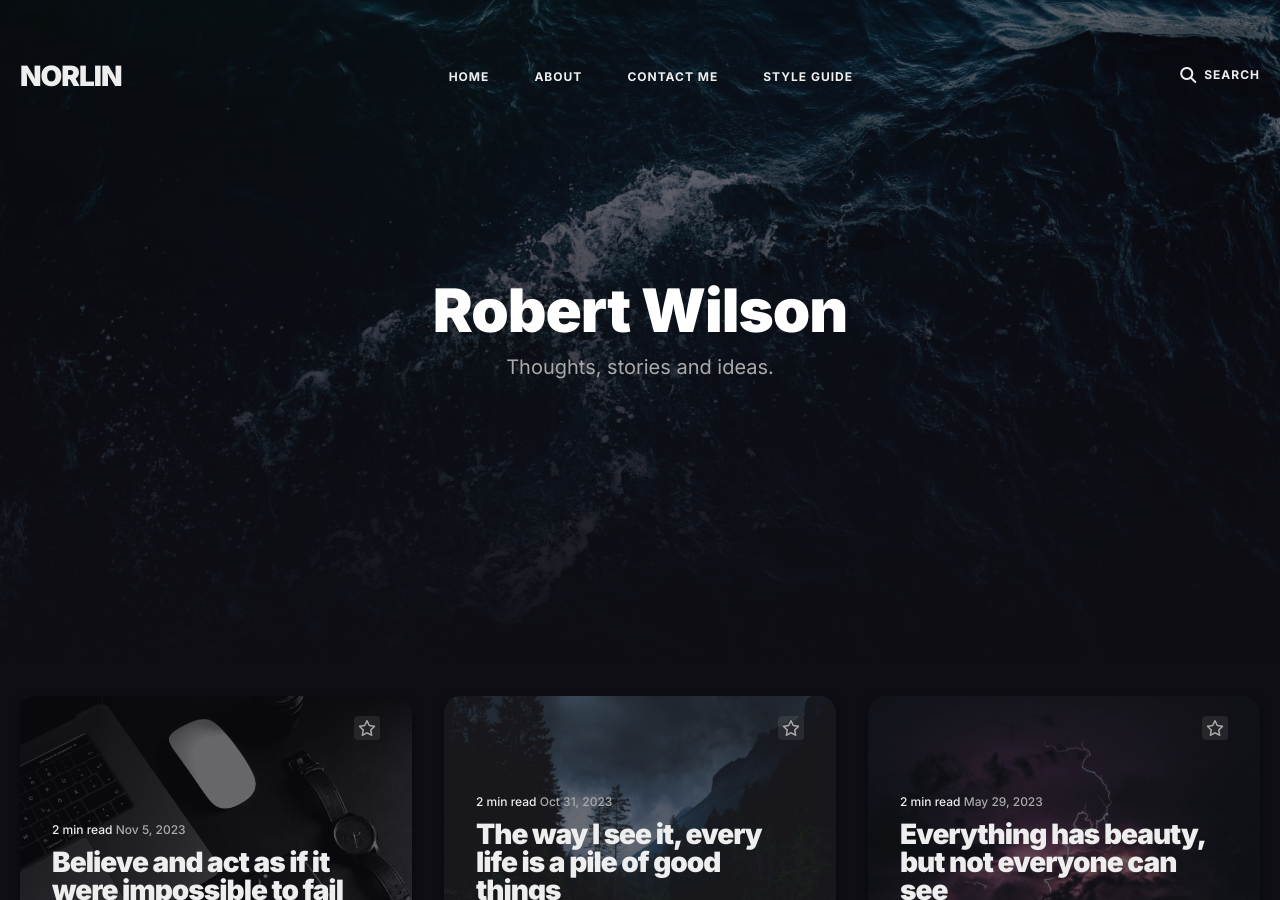
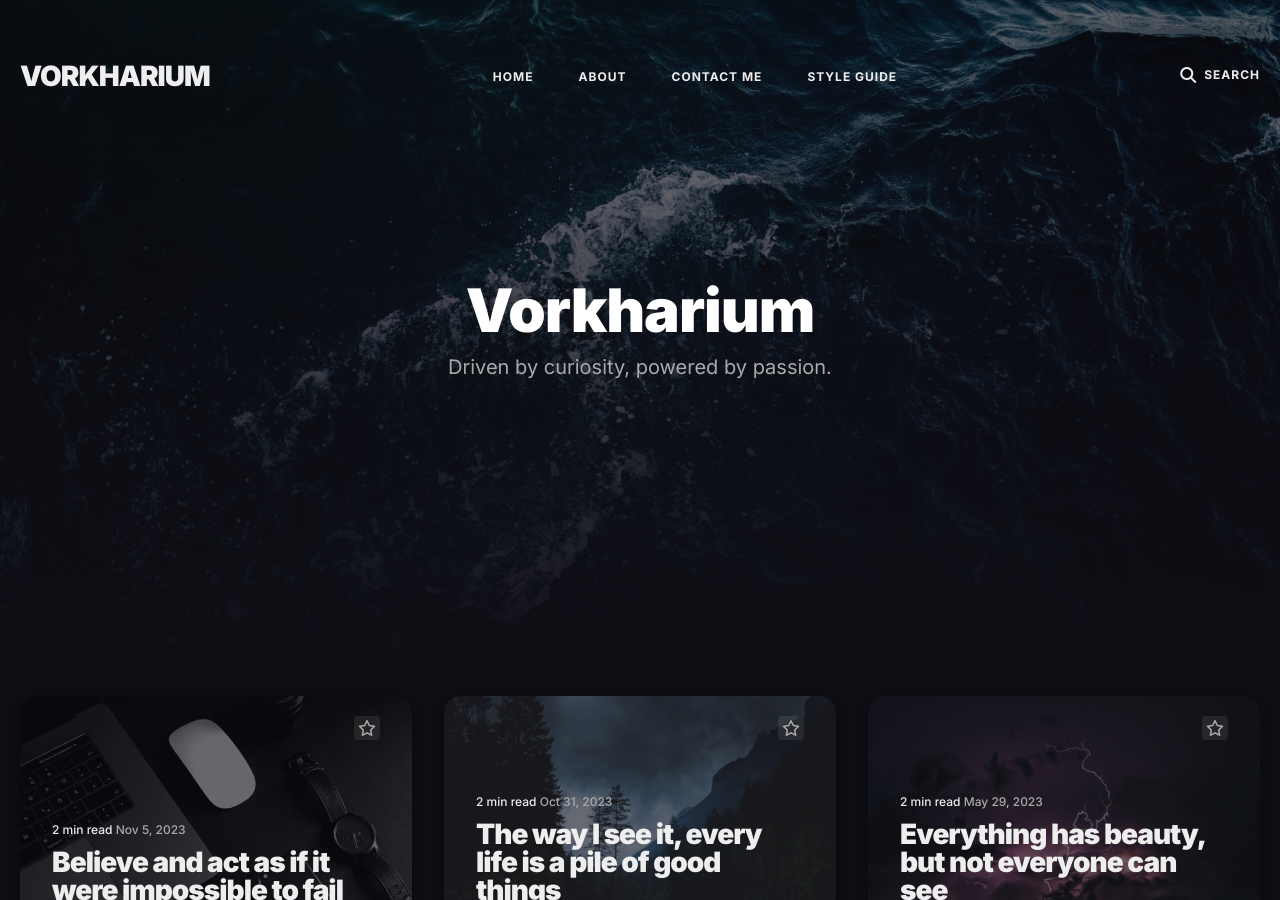
Before and after one commit to Vorkharium/vorkharium.github.io, a Jekyll site: the page built from index.html, in a window 1280 px wide and 900 px high. Built offline with Jekyll 4.4.1, drawn with Linux system fonts in a browser that asks for light colours; the list of posts is cut into pages by our own code.

Commit message:
Update settings.yml

```diff
--- a/_data/settings.yml
+++ b/_data/settings.yml
@@ -1,6 +1,6 @@
 #-------------------------------
 # Site Settings
-title: Norlin
+title: Vorkharium
 logo: # You can add own logo. For example '/images/logo.png'.
 description: Norlin – A Beautiful Dark Blog Theme for Jekyll.
 
@@ -29,8 +29,8 @@ author:
 #-------------------------------
 # Hero Settings
 hero:
-  title: Robert Wilson
-  description: Thoughts, stories and ideas.
+  title: Vorkharium
+  description: Driven by curiosity, powered by passion.
   image: '/images/01.jpg'
 
 
```
